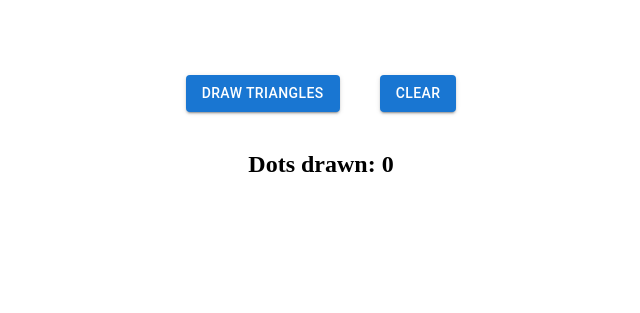
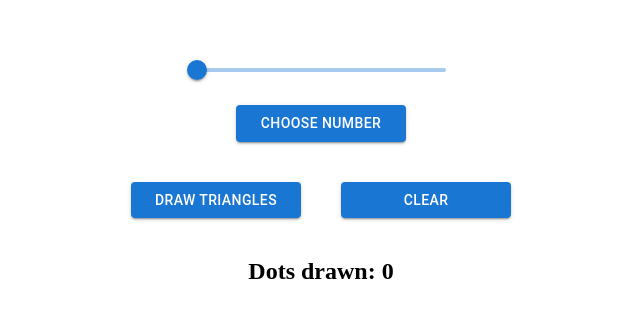
Before and after one commit to alejotsv/sierpinski-triangle, a React (Vite) app: page / in a window 1280 px wide. Shown: the part 553-866 px from the top of the page, without its empty margins (319-959 px from the left). Before the commit the page ends 800 px from the top, so only its background shows below. Built offline with nearby package versions, Linux system fonts and the light colour scheme.

Commit message:
add slider

```diff
--- a/src/components/Canvas.jsx
+++ b/src/components/Canvas.jsx
@@ -3,6 +3,7 @@ import { useRef } from 'react';
 import { useState } from 'react';
 import Button from '@mui/material/Button';
 import Box from '@mui/material/Box';
+import Slider from '@mui/material/Slider';
 
 const Canvas = (props) => {
   const [width, setWidth] = useState(props.width);
@@ -127,15 +128,32 @@ const Canvas = (props) => {
 
 
   return(
-    <Box display="flex" flexDirection="column "justifyContent="center" alignItems="center">
+    <Box display="flex" flexDirection="column" justifyContent="center" alignItems="center">
       <canvas className="canvas" ref={canvasRef} width={width} height={height} />
+
+      <Box display="flex" justifyContent="center" flexDirection="column" alignItems="center">
+        <Slider style={{margin:'0px', width:'250px'}}
+          defaultValue={50}
+          aria-labelledby="discrete-slider"
+          valueLabelDisplay="auto"
+          step={10}
+          min={0}
+          max={25000}
+        />
+
+        <Button style={{margin:'20px', width:'170px'}}
+                  variant="contained"
+                  onClick={drawTriangles}>
+                  Choose Number</Button>
+      </Box>
+
       <Box>
-        <Button style={{margin:'20px'}}
+        <Button style={{margin:'20px', width:'170px'}}
                 variant="contained"
                 onClick={drawTriangles}>
                   Draw Triangles</Button>
 
-        <Button style={{margin:'20px'}}
+        <Button style={{margin:'20px', width:'170px'}}
                 variant="contained"
                 onClick={clear}>
                   Clear</Button>
```
